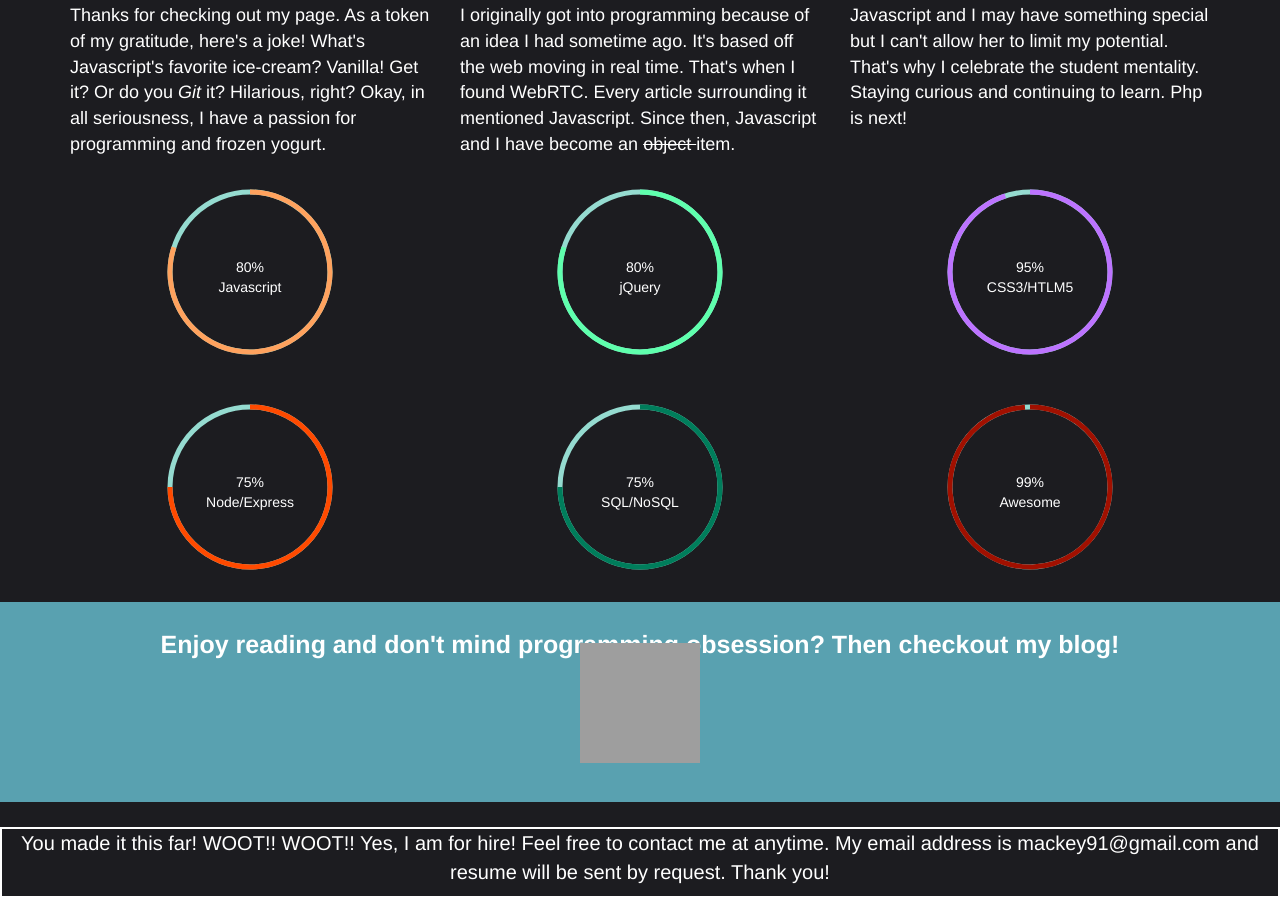
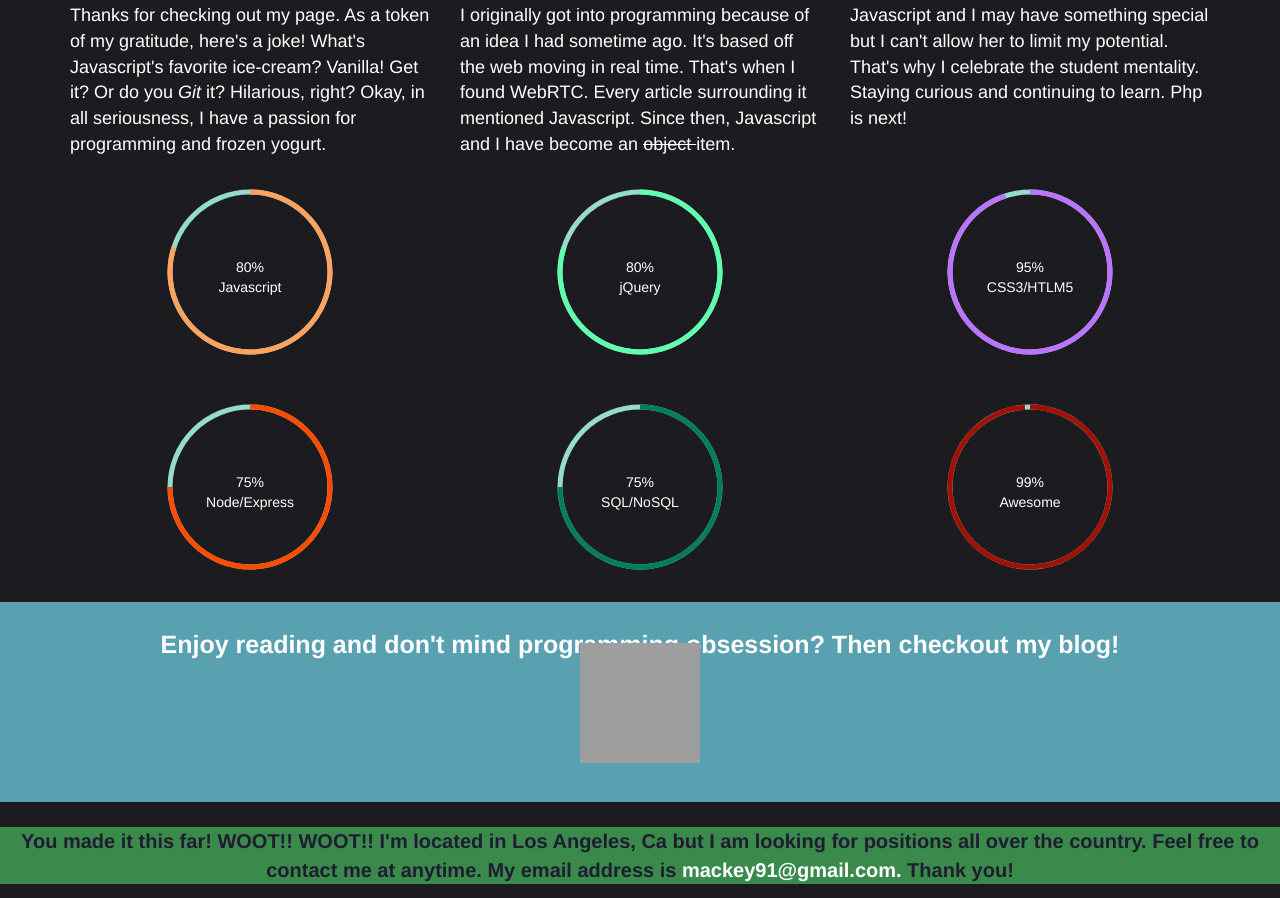
Before and after one commit to armackey/portfolio, a website: page client/index.html in a window 1280 px wide. Shown: the part 292-1190 px from the top of the page. Drawn offline with nearby package versions, Linux system fonts and the light colour scheme; files that its build step writes are made by us from their sources; grey boxes are pictures that could not be loaded; files whose address does not match are found by name.

Commit message:
contact info finished

```diff
--- a/client/main/main.css
+++ b/client/main/main.css
@@ -100,8 +100,18 @@ div > p > span {
   position: relative;
   top: 100px;
   font-size: 20px;
-  border: 2px solid white;
   text-align: center;
+  margin-bottom: 40px;
+  width: 100%;
+  background: #3A8A4B;
+  font-weight: bold;
+  text-align: center;
+  color: #1F1D32;
+}
+
+#contact > p > span {
+  color:white;
+  text-decoration: none;
 }
 .navvy > li > a,
 .navvy > li > a:focus {
--- a/client/main/main.html
+++ b/client/main/main.html
@@ -84,5 +84,5 @@
 </div>
 
 <div id="contact">
-  <p>You made it this far! WOOT!! WOOT!! Yes, I am for hire! Feel free to contact me at anytime. My email address is mackey91@gmail.com and resume will be sent by request. Thank you!</p>
+  <p>You made it this far! WOOT!! WOOT!! I'm located in Los Angeles, Ca but I am looking for positions all over the country. Feel free to contact me at anytime. My email address is <span> mackey91@gmail.com.</span> Thank you!</p>
 </div>
--- a/server/photoApiRoutes.js
+++ b/server/photoApiRoutes.js
@@ -18,7 +18,7 @@ router.get('/imgur', function (req, res) {
 });
 
 router.get('/instagram', function (req, res) {
-  request('https://api.instagram.com/v1/tags/nofilter/media/recent?client_id=' + config.instagramApi.Key,
+  request('https://api.instagram.com/v1/tags/landscape/media/recent?client_id=' + config.instagramApi.Key,
     function (error, response, body) {
         res.send(body);
   });
```
